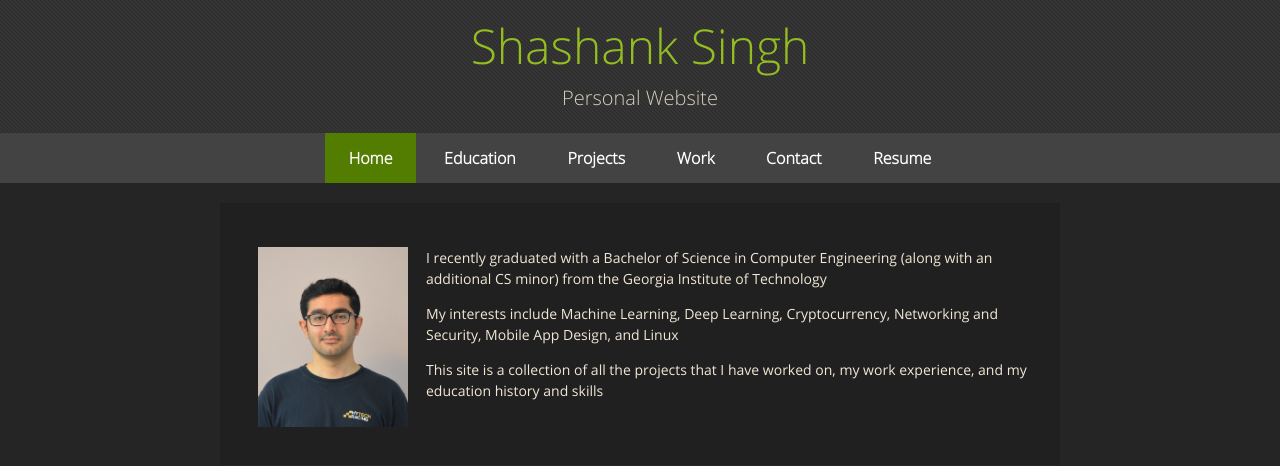
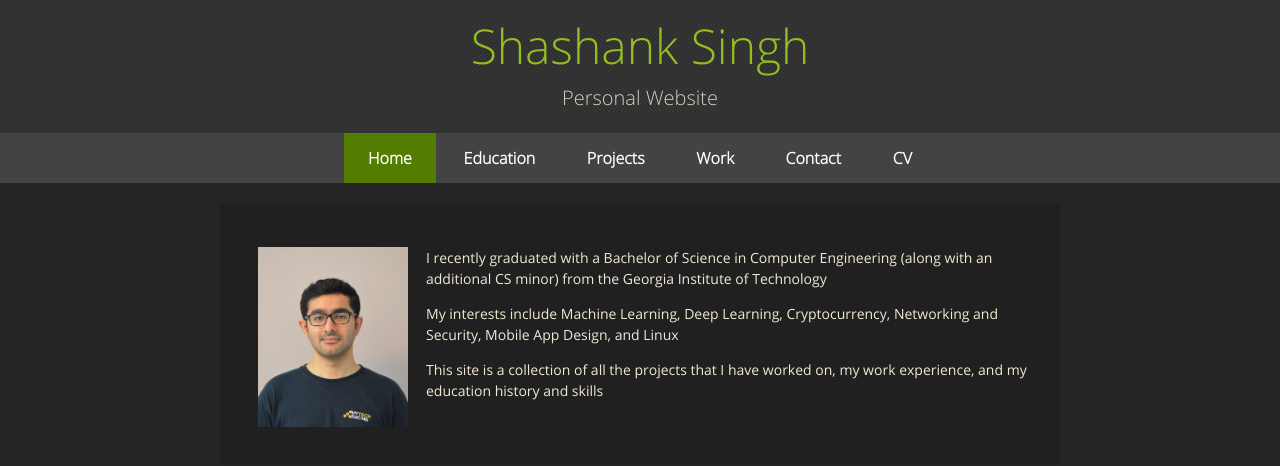
Before and after one commit to sshashank124/sshashank124.github.io-old, a Jekyll site: the page built from index.md, in a window 1280 px wide. Shown: the top 466 px of the page. Built offline with Jekyll 4.4.1, drawn with Linux system fonts in a browser that asks for light colours; nearby versions of some CDN libraries.

Commit message:
Replaced resume with CV

```diff
--- a/_layouts/default.html
+++ b/_layouts/default.html
@@ -28,7 +28,7 @@
         <li><a {% if page.subpage == 'projects' %}class="current" {% endif %}href="/projects">Projects</a></li>
         <li><a {% if page.subpage == 'work' %}class="current" {% endif %}href="/work">Work</a></li>
         <li><a {% if page.subpage == 'contact' %}class="current" {% endif %}href="/contact">Contact</a></li>
-        <li><a href="/assets/pdfs/resume.pdf">Resume</a></li>
+        <li><a href="/assets/pdfs/cv.pdf">CV</a></li>
       </nav>
     </div>
 
```
Also changed, not shown: 2 other files.
